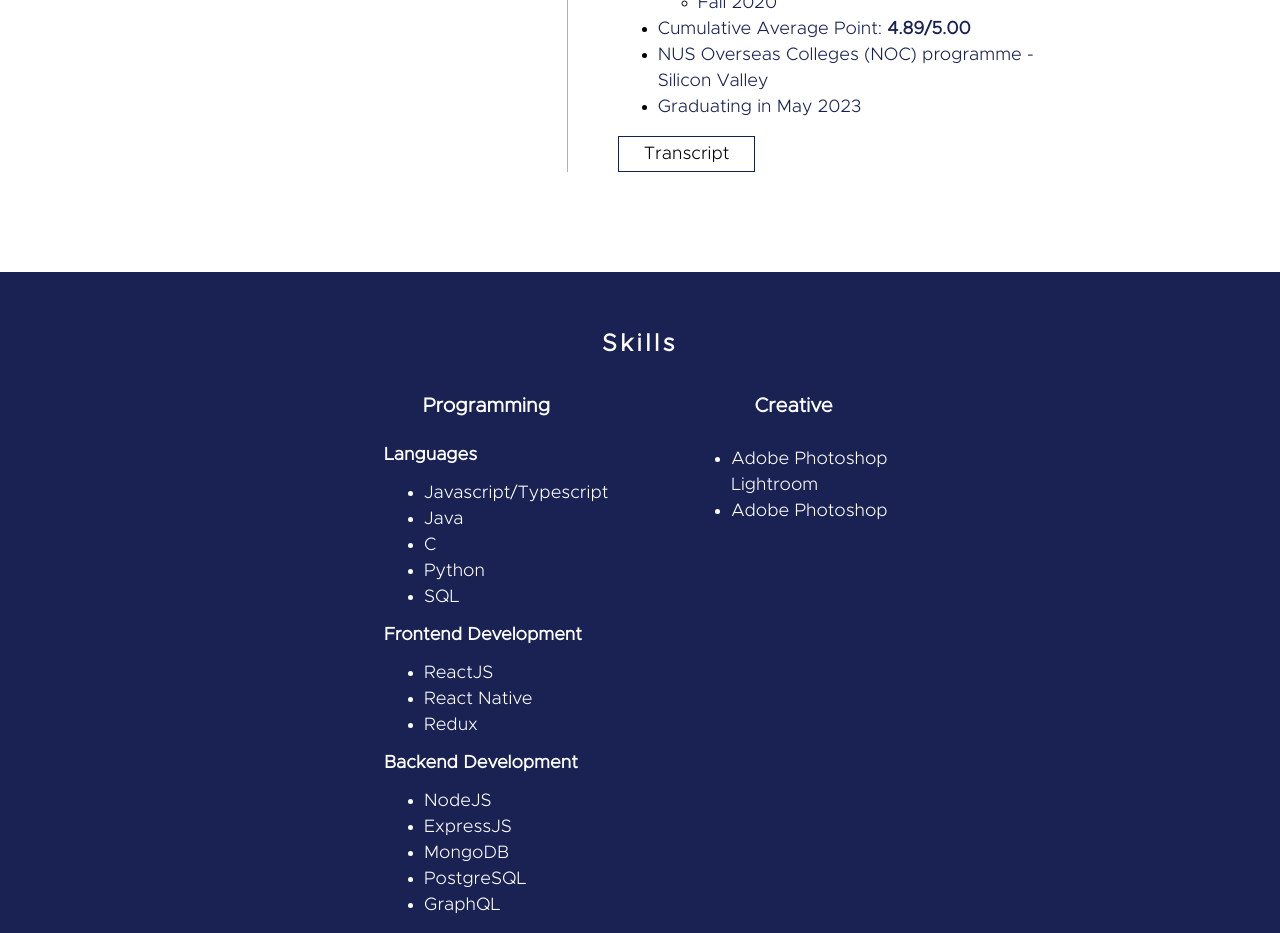
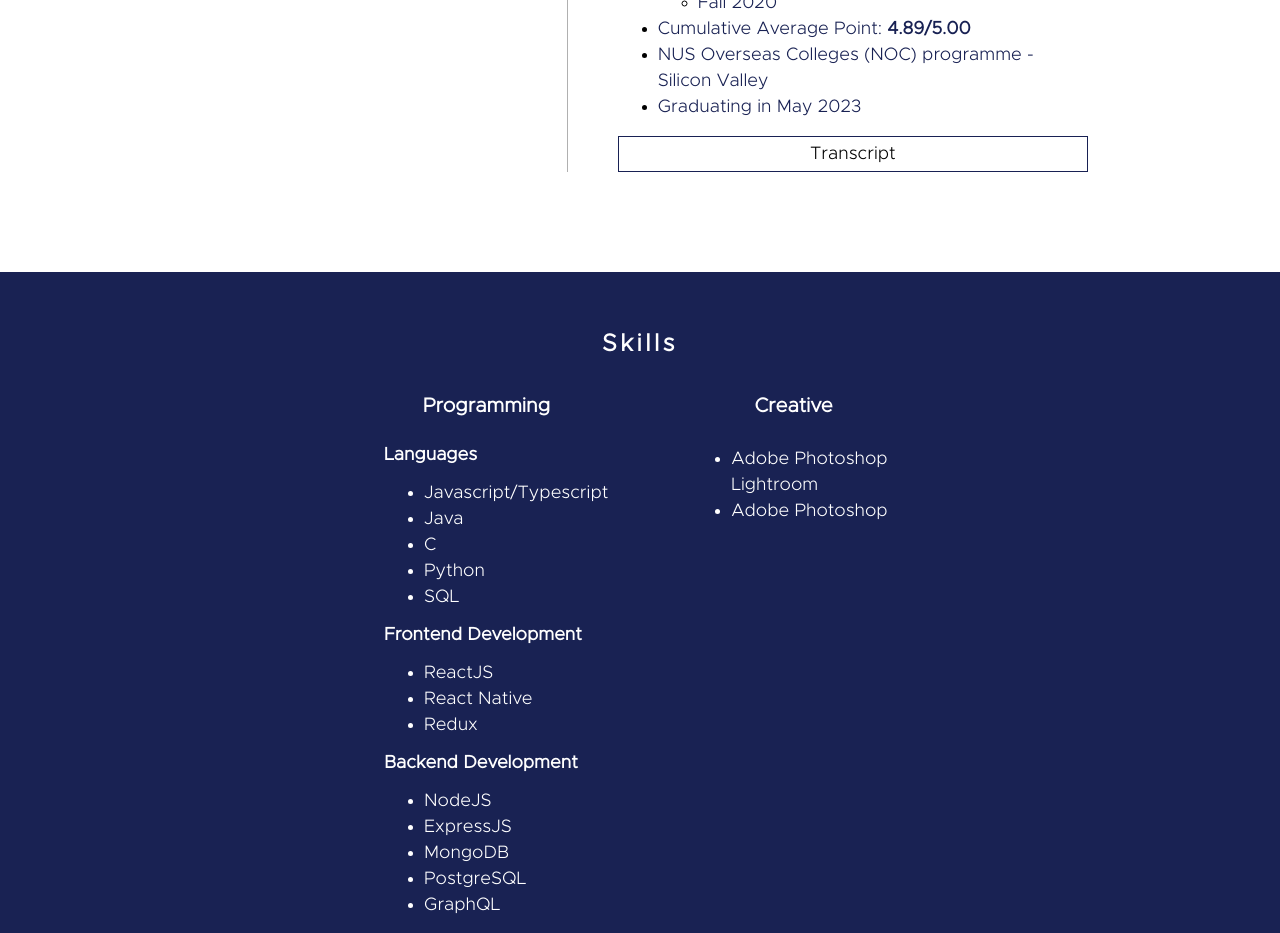
Before and after one commit to Silvernitro/portfolio, a React (Create React App) app: page / in a window 1280 px wide. Shown: the part 3120-4053 px from the top of the page. Built offline with nearby package versions, Linux system fonts and the light colour scheme.

Commit message:
Tweak button styling

```diff
--- a/src/sections/Education.js
+++ b/src/sections/Education.js
@@ -67,7 +67,6 @@ const Education = ({ refProp }) => (
             text="Transcript"
             href="https://drive.google.com/file/d/1hg-d_1pRSnOJvt0cvk29A1hKP7nE98k3/view?usp=sharing"
             isFirst
-            style={{ alignSelf: "flex-start" }}
           />
         </RightSection>
       </ExperienceContainer>
```
